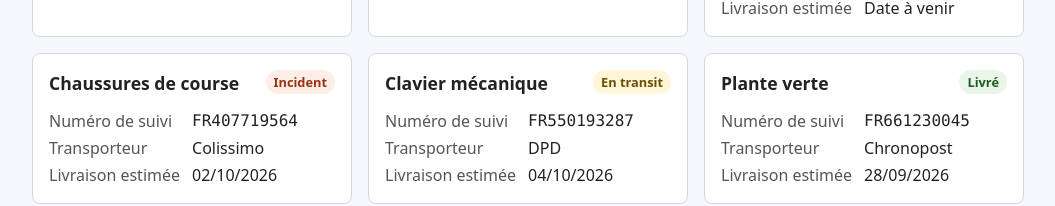
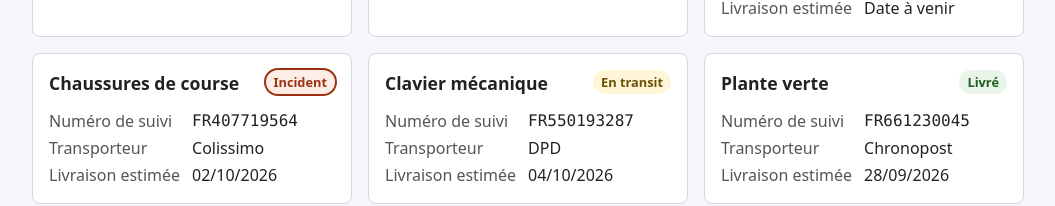
Before and after one commit to Mr-Moked/trackr-demo, a React (Vite) app: page / in a window 1280 px wide. Shown: the part 385-591 px from the top of the page, without its empty margins (112-1167 px from the left). Built offline with nearby package versions, Linux system fonts and the light colour scheme.

Commit message:
feat: mettre en évidence les colis en incident

```diff
--- a/src/components/BadgeStatut.tsx
+++ b/src/components/BadgeStatut.tsx
@@ -1,12 +1,12 @@
 import type { Statut } from '../types'
 
-const cls: Record<Statut, string> = {
+const classes: Record<Statut, string> = {
   'En préparation': 'badge badge--preparation',
   'En transit': 'badge badge--transit',
   'Livré': 'badge badge--livre',
-  'Incident': 'badge badge--incident',
+  'Incident': 'badge badge--incident badge--alerte',
 }
 
 export function BadgeStatut({ statut }: { statut: Statut }) {
-  return <span className={cls[statut]}>{statut}</span>
+  return <span className={classes[statut]} title={`Statut : ${statut}`}>{statut}</span>
 }
--- a/src/index.css
+++ b/src/index.css
@@ -54,3 +54,4 @@ body { margin: 0; }
 .badge--transit { background: #fff6da; color: #6b5000; }
 .badge--livre { background: #eaf5ea; color: #1e5e22; }
 .badge--incident { background: #fcede7; color: #9c3212; }
+.badge--alerte { outline: 2px solid #9c3212; }
```
